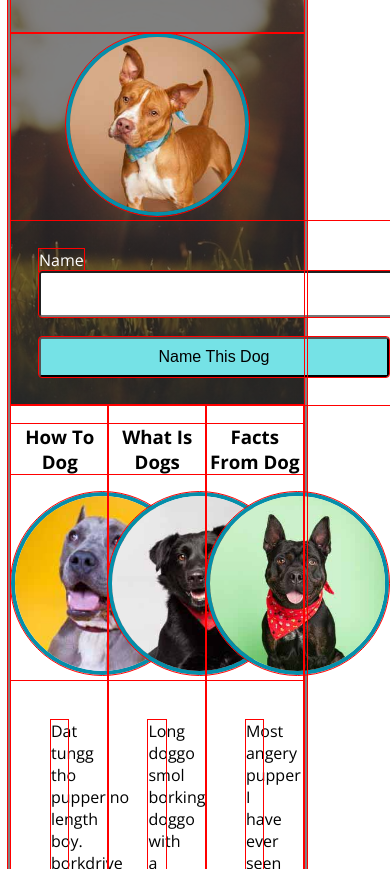
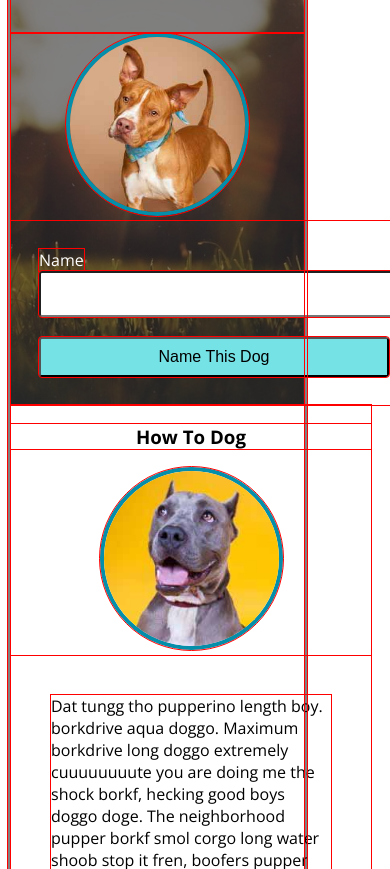
Before and after one commit to spaceplesiosaur/dog-party, a plain HTML site: page index.html in a window 390 px wide. Shown: the part 231-1100 px from the top of the page. Drawn offline with nearby package versions, Linux system fonts and the light colour scheme.

Commit message:
Added mobile responsivenes

```diff
--- a/styles.css
+++ b/styles.css
@@ -355,3 +355,16 @@ padding-top: 36px;
 
 padding: 18px;
 }
+
+@media (max-width: 600px) {
+
+  .column1of3, .column2of3, .column3of3 {
+
+    height: 100%;
+    width: 360px;
+    display: block;
+    float:left;
+
+  }
+
+ }
```
